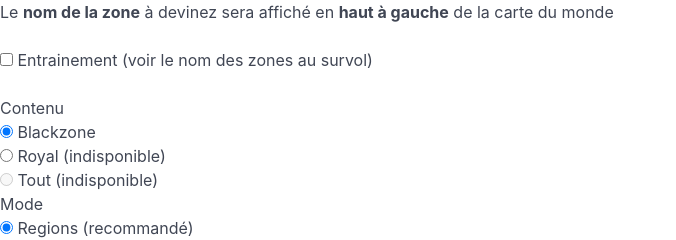
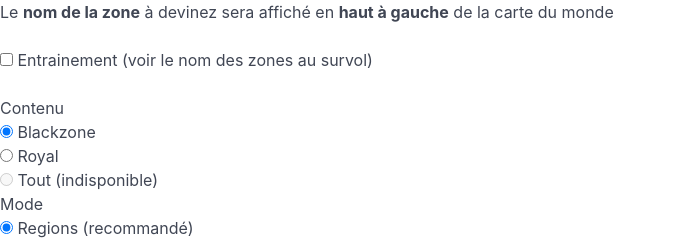
Before and after one commit to Massonnic/AlbionGuessr, a plain HTML site: page index.html in a window 1280 px wide. Shown: the top 240 px of the page, without its empty margins (0-676 px from the left). Drawn offline with nearby package versions, Linux system fonts and the light colour scheme.

Commit message:
hotfix: remove royal outdated mention

```diff
--- a/index.html
+++ b/index.html
@@ -31,7 +31,7 @@
                 </div>
                 <div>
                     <input type="radio" name="content" id="royal">
-                    <label for="royal">Royal (indisponible)</label>
+                    <label for="royal">Royal</label>
                 </div>
                 <div>
                     <input type="radio" name="content" id="all" disabled>
```
